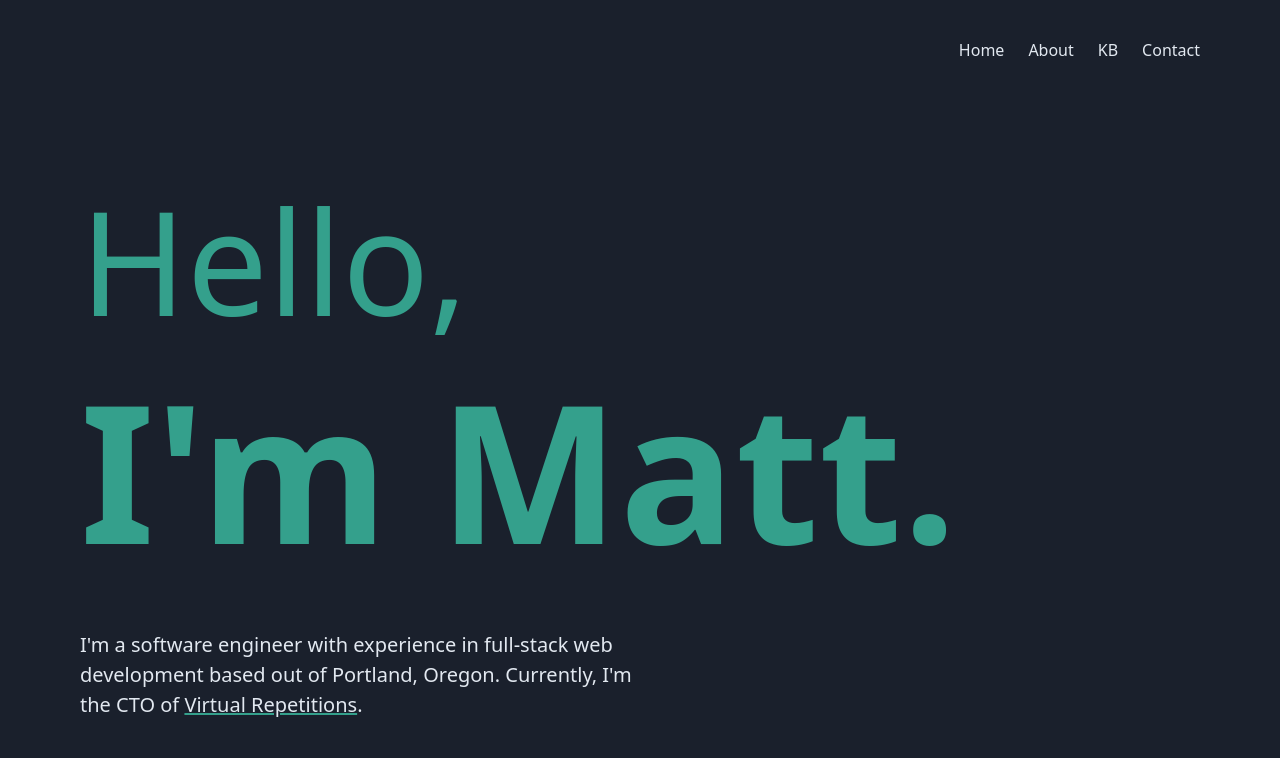
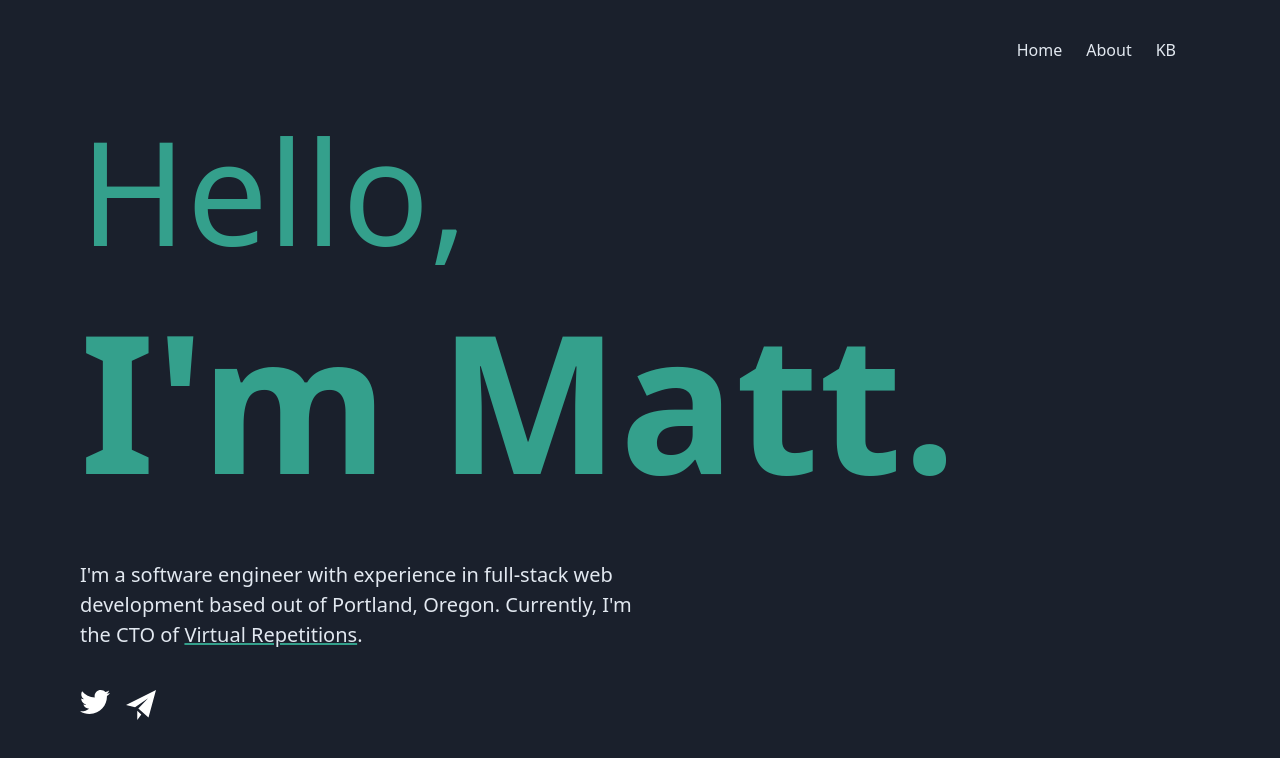
Before and after one commit to mattste/personal-website, a Next.js app: page / in a window 1280 px wide. Shown: the top 758 px of the page. Built offline with nearby package versions, Linux system fonts and the light colour scheme.

Commit message:
Add in contact icons

```diff
--- a/components/Header.js
+++ b/components/Header.js
@@ -12,9 +12,6 @@ const Header = ({ className = "" }) => (
       <Link href="/knowledge-base">
         <a className="mr-6 no-underline">KB</a>
       </Link>
-      <Link href="/contact">
-        <a className="no-underline">Contact</a>
-      </Link>
     </nav>
   </div>
 );
--- a/pages/index.js
+++ b/pages/index.js
@@ -18,6 +18,24 @@ const Index = () => (
         based out of Portland, Oregon. Currently, I'm the CTO of{" "}
         <a href="https://vreps.us">Virtual Repetitions</a>.
       </p>
+      <section className="mt-10 flex">
+        <a href="https://twitter.com/matt_stewart_" className="mr-4">
+          <img
+            src="/icons/twitter-logo-white.svg"
+            alt="twitter logo"
+            width="30"
+            height="30"
+          />
+        </a>
+        <a href="mailto:mattdste@gmail.com">
+          <img
+            src="/icons/email-logo-white.svg"
+            alt="email logo"
+            width="30"
+            height="30"
+          />
+        </a>
+      </section>
     </main>
   </Container>
 );
```
Also changed, not shown: public/icons/email-logo-white.svg (added), public/icons/twitter-logo-white.svg (added).
